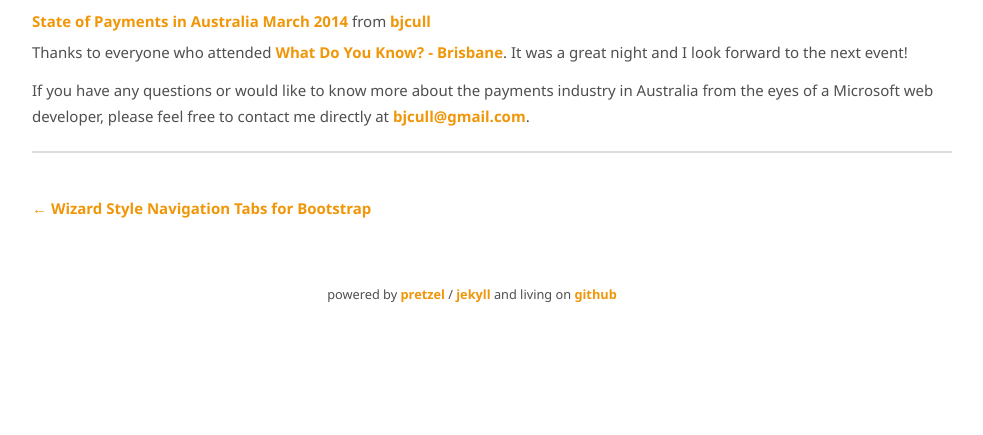
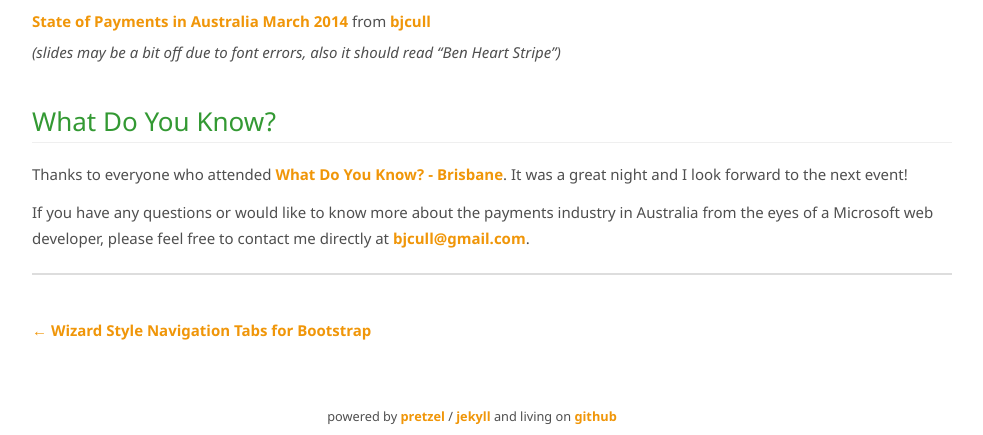
Before and after one commit to bjcull/bjcull.github.com, a Jekyll site: the page built from _posts/2014-03-31-state-of-payments-in-australia.md, in a window 1280 px wide and 900 px high, scrolled down 92 px, cut to the strip 465-900 px from the top of the window. Shown: the whole strip, without its empty margins (288-1271 px from the left). Built offline with Jekyll 4.4.1, drawn with Linux system fonts in a browser that asks for light colours; nearby versions of some CDN libraries; comment, search, counter and statistics services are not loaded; before the commit the page ends 963 px from its top, so only the background shows below that.

Commit message:
Small aesthetic changes

```diff
--- a/_posts/2014-03-31-state-of-payments-in-australia.md
+++ b/_posts/2014-03-31-state-of-payments-in-australia.md
@@ -13,6 +13,9 @@ You have a website, you live in Australia and you need to collect payments. Outl
         <strong><a href="https://www.slideshare.net/bjcull/state-of-payments-in-australia-march-2014" title="State of Payments in Australia March 2014" target="_blank">State of Payments in Australia March 2014</a></strong> from <strong><a href="http://www.slideshare.net/bjcull" target="_blank">bjcull</a></strong>
     </div>
 </div>
+*(slides may be a bit off due to font errors, also it should read "Ben Heart Stripe")*
+
+## What Do You Know?
 
 Thanks to everyone who attended [What Do You Know? - Brisbane](http://www.webdirections.org/events/wdyk-brisbane-mar2014/). It was a great night and I look forward to the next event!
 
```
